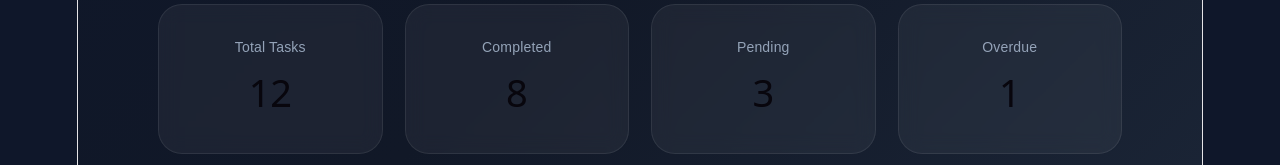
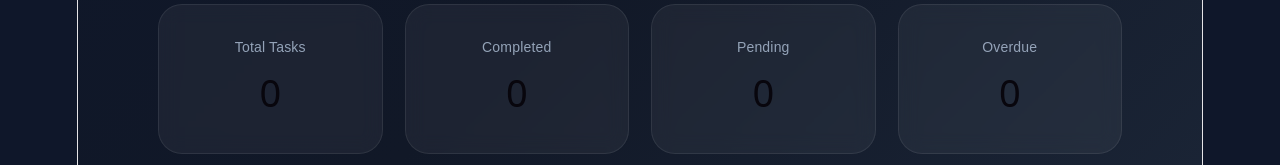
Before and after one commit to vivekky007/EtharaAi, a React (Vite) app in the folder frontend/Etharaai/: page /dashboard in a window 1280 px wide. Shown: the part 288-453 px from the top of the page. Built offline with nearby package versions, Linux system fonts and the light colour scheme; no server answers; sample sign-in values are in the browser's storage.

Commit message:
Implement dashboard stats fetching and display
Fetch dashboard statistics from the API and display them.

```diff
--- a/frontend/Etharaai/src/pages/Dashboard.jsx
+++ b/frontend/Etharaai/src/pages/Dashboard.jsx
@@ -1,10 +1,40 @@
-// src/pages/Dashboard.jsx
 import { useEffect, useState } from "react";
 import axios from "axios";
 
 const BASE_URL = "https://etharaai-production-a3f3.up.railway.app";
 
 export default function Dashboard() {
+  const [stats, setStats] = useState({
+    total: 0,
+    completed: 0,
+    pending: 0,
+    overdue: 0,
+  });
+
+  const token = localStorage.getItem("token");
+
+  const fetchDashboard = async () => {
+    try {
+      const res = await axios.get(
+        `${BASE_URL}/api/dashboard`,
+        {
+          headers: {
+            Authorization: `Bearer ${token}`,
+          },
+        }
+      );
+
+      setStats(res.data);
+
+    } catch (err) {
+      console.log(err.response?.data || err.message);
+    }
+  };
+
+  useEffect(() => {
+    fetchDashboard();
+  }, []);
+
   return (
     <>
       <style>{`
@@ -66,25 +96,27 @@ export default function Dashboard() {
         <p>Welcome back to TaskFlow</p>
 
         <div className="stats-grid">
+
           <div className="stat-card">
             <span>Total Tasks</span>
-            <h2>12</h2>
+            <h2>{stats.total}</h2>
           </div>
 
           <div className="stat-card">
             <span>Completed</span>
-            <h2>8</h2>
+            <h2>{stats.completed}</h2>
           </div>
 
           <div className="stat-card">
             <span>Pending</span>
-            <h2>3</h2>
+            <h2>{stats.pending}</h2>
           </div>
 
           <div className="stat-card">
             <span>Overdue</span>
-            <h2>1</h2>
+            <h2>{stats.overdue}</h2>
           </div>
+
         </div>
       </div>
     </>
```
